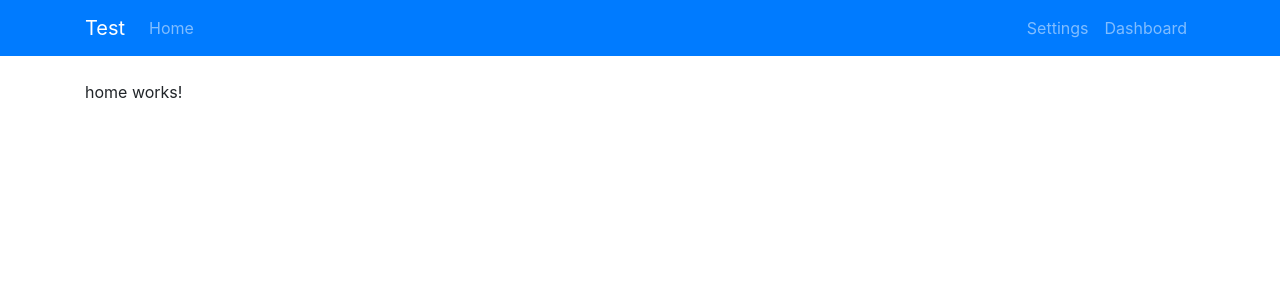
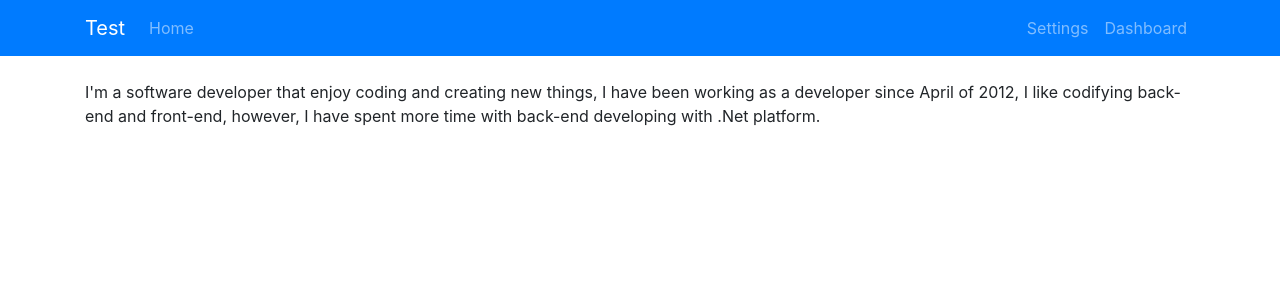
Before and after one commit to aderbalfarias/my-react, an Angular app: page / in a window 1280 px wide. Shown: the top 300 px of the page. Built offline with nearby package versions, Linux system fonts and the light colour scheme.

Commit message:
Updating home component

```diff
--- a/src/app/components/home/home.component.html
+++ b/src/app/components/home/home.component.html
@@ -1,3 +1,6 @@
-<p>
-    home works!
+<p class="text-center text-lg-left">
+    I'm a software developer that enjoy coding and creating new things,
+    I have been working as a developer since April of 2012, I like codifying
+    back-end and front-end, however, I have spent more time with back-end
+    developing with .Net platform.
 </p>
```
Also changed, not shown: 1 other file (tests, documents, lock files or other folders).
